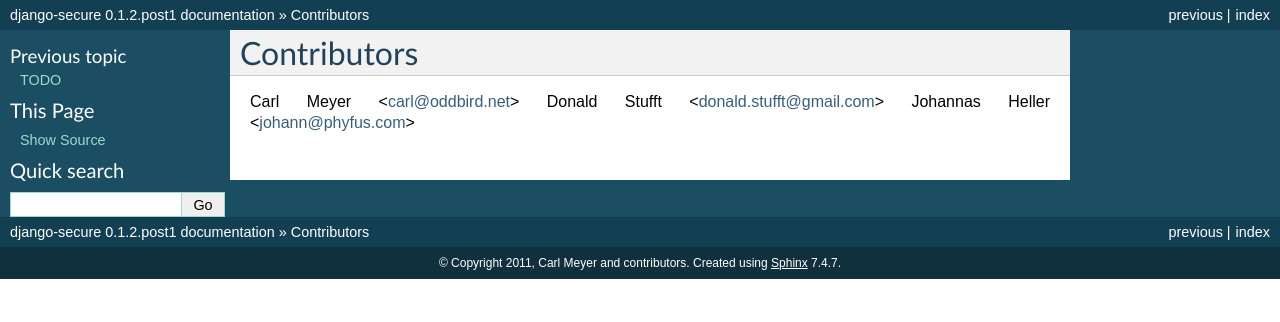
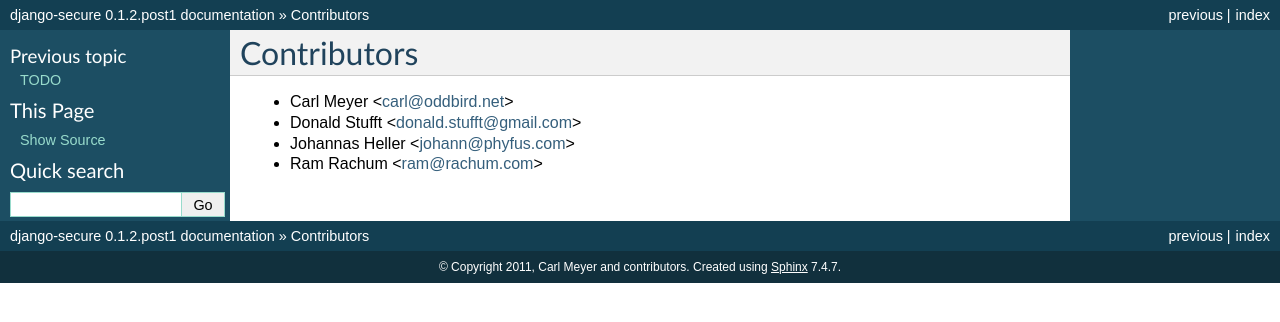
Before and after one commit to carljm/django-secure, a Sphinx documentation site: the page built from doc/credits.rst, in a window 1280 px wide. Shown: the top 322 px of the page. Built offline with Sphinx 7.4.7, drawn with Linux system fonts in a browser that asks for light colours.

Commit message:
Update changelog and authors file for SECRET_KEY check; thanks Ram Rachum.

```diff
--- a/AUTHORS.rst
+++ b/AUTHORS.rst
@@ -1,6 +1,7 @@
 Contributors
 ============
 
-Carl Meyer <carl@oddbird.net>
-Donald Stufft <donald.stufft@gmail.com>
-Johannas Heller <johann@phyfus.com>
+* Carl Meyer <carl@oddbird.net>
+* Donald Stufft <donald.stufft@gmail.com>
+* Johannas Heller <johann@phyfus.com>
+* Ram Rachum <ram@rachum.com>
--- a/CHANGES.rst
+++ b/CHANGES.rst
@@ -3,6 +3,8 @@
 
 master (unreleased)
 -------------------
+
+* Added check for ``SECRET_KEY``. Thanks Ram Rachum.
 
 0.1.2 (2012.04.13)
 ------------------
--- a/doc/checksecure.rst
+++ b/doc/checksecure.rst
@@ -65,7 +65,9 @@
 
 .. py:function:: check_secret_key
 
-   Warns if :ref:`SECRET_KEY` is empty, missing, or has a very low number of different characters.
+   Warns if `SECRET_KEY`_ is empty, missing, or has a very low number of different characters.
+
+.. _SECRET_KEY: http://docs.djangoproject.com/en/stable/ref/settings/#secret-key
 
 .. py:currentmodule:: djangosecure.check.sessions
 
```
Also changed, not shown: 1 other file.
